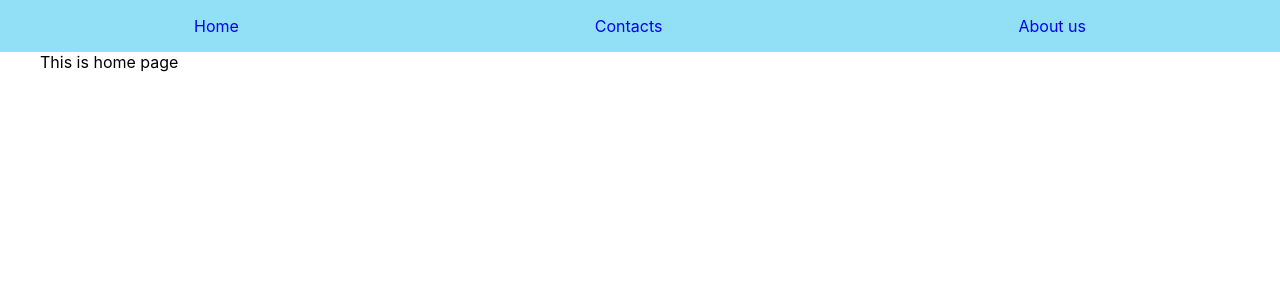
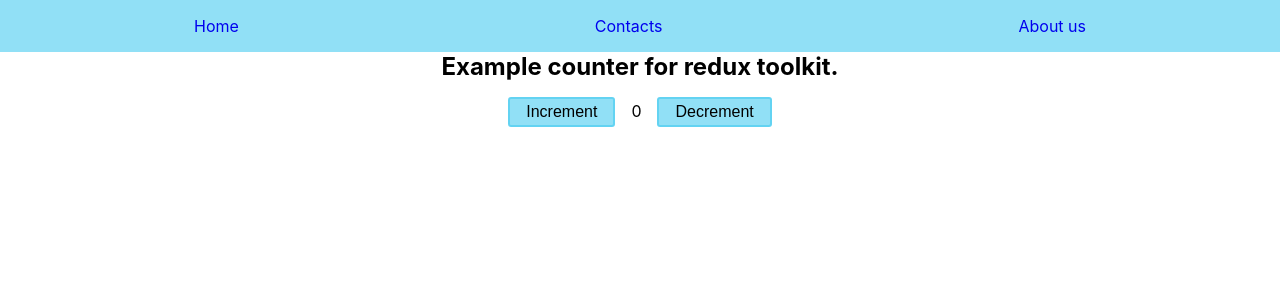
Before and after one commit to lyudad/futurama_frontend, a React (Create React App) app: page / in a window 1280 px wide. Shown: the top 300 px of the page. Built offline with nearby package versions, Linux system fonts and the light colour scheme.

Commit message:
added redux/toolkit and absolute path

```diff
--- a/package.json
+++ b/package.json
@@ -3,6 +3,7 @@
   "version": "0.1.0",
   "private": true,
   "dependencies": {
+    "@reduxjs/toolkit": "^1.8.1",
     "@testing-library/jest-dom": "^5.16.4",
     "@testing-library/react": "^13.1.1",
     "@testing-library/user-event": "^13.5.0",
--- a/src/App.tsx
+++ b/src/App.tsx
@@ -1,5 +1,6 @@
 import React from 'react';
 import { Route, Routes } from 'react-router-dom';
+
 import { Header } from './components/header';
 import { AboutUs } from './pages/aboutUs';
 import { Contacts } from './pages/contacts';
--- a/src/components/header/index.tsx
+++ b/src/components/header/index.tsx
@@ -1,5 +1,6 @@
 import React from 'react';
 import { NavLink } from 'react-router-dom';
+
 import { NavContainer } from './styles';
 
 export function Header(): JSX.Element {
--- a/src/index.css
+++ b/src/index.css
@@ -22,4 +22,5 @@ code {
     max-width: 1200px;
     padding: 0;
     margin: 0 auto;
+    text-align: center;
 }
--- a/src/index.tsx
+++ b/src/index.tsx
@@ -1,6 +1,9 @@
 import React from 'react';
 import ReactDOM from 'react-dom/client';
 import { BrowserRouter } from 'react-router-dom';
+import { Provider } from 'react-redux';
+
+import { store } from './store';
 import App from './App';
 import './index.css';
 
@@ -8,7 +11,9 @@ const root = ReactDOM.createRoot(
     document.getElementById('root') as HTMLElement
 );
 root.render(
-    <BrowserRouter>
-        <App />
-    </BrowserRouter>
+    <Provider store={store}>
+        <BrowserRouter>
+            <App />
+        </BrowserRouter>
+    </Provider>
 );
--- a/src/pages/home/index.tsx
+++ b/src/pages/home/index.tsx
@@ -1,5 +1,22 @@
 import React from 'react';
+import { useSelector, useDispatch } from 'react-redux';
+
+import { decrement, increment } from 'store/reducers/counter';
+import { RootState } from 'store';
+import { Button } from './styles';
 
 export function Home(): JSX.Element {
-    return <div>This is home page</div>;
+    const count = useSelector((state: RootState) => state.counter.value);
+    const dispatch = useDispatch();
+
+    return (
+        <div>
+            <div>
+                <h2>Example counter for redux toolkit.</h2>
+                <Button onClick={() => dispatch(increment())}>Increment</Button>
+                <span>{count}</span>
+                <Button onClick={() => dispatch(decrement())}>Decrement</Button>
+            </div>
+        </div>
+    );
 }
--- a/src/pages/home/styles.ts
+++ b/src/pages/home/styles.ts
@@ -1 +1,11 @@
 import styled from 'styled-components';
+
+export const Button = styled.button`
+    background: rgba(64, 202, 240, 0.575);
+    color: black;
+    font-size: 1em;
+    margin: 1em;
+    padding: 0.25em 1em;
+    border: 2px solid rgba(64, 202, 240, 0.575);
+    border-radius: 3px;
+`;
--- /dev/null
+++ b/src/store/index.ts
@@ -0,0 +1,12 @@
+import { configureStore } from '@reduxjs/toolkit';
+import counterReducer from './reducers/counter';
+
+export const store = configureStore({
+    reducer: {
+        counter: counterReducer,
+    },
+});
+
+export type RootState = ReturnType<typeof store.getState>;
+
+export type AppDispatch = typeof store.dispatch;
--- /dev/null
+++ b/src/store/reducers/counter.ts
@@ -0,0 +1,26 @@
+import { createSlice } from '@reduxjs/toolkit';
+
+export interface CounterState {
+    value: number;
+}
+
+const initialState: CounterState = {
+    value: 0,
+};
+
+export const counter = createSlice({
+    name: 'counter',
+    initialState,
+    reducers: {
+        increment: (state) => {
+            state.value += 1;
+        },
+        decrement: (state) => {
+            state.value -= 1;
+        },
+    },
+});
+
+export const { increment, decrement } = counter.actions;
+
+export default counter.reducer;
--- a/tsconfig.json
+++ b/tsconfig.json
@@ -1,5 +1,6 @@
 {
   "compilerOptions": {
+    "baseUrl": "src",
     "target": "es5",
     "lib": [
       "dom",
```
Also changed, not shown: .eslintrc.json, 1 other file (tests, documents, lock files or other folders).
